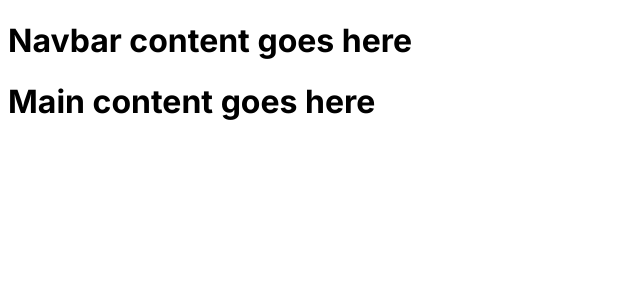
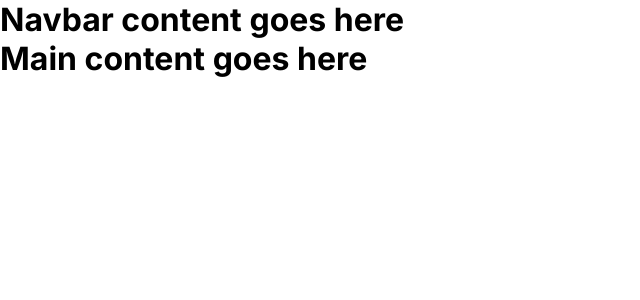
Before and after one commit to dijanakalaposratic/scrimba-react-p1-static-page, a React (Vite) app: page / in a window 1280 px wide. Shown: the top 300 px of the page, without its empty margins (0-640 px from the left). Built offline with nearby package versions, Linux system fonts and the light colour scheme.

Commit message:
reseted default browser styles inside main.css file

```diff
--- a/src/main.css
+++ b/src/main.css
@@ -1,3 +1,9 @@
 * {
+	margin: 0;
+	padding: 0;
+	box-sizing: border-box;
+}
+
+html {
 	font-family: 'Inter', sans-serif;
 }
```
